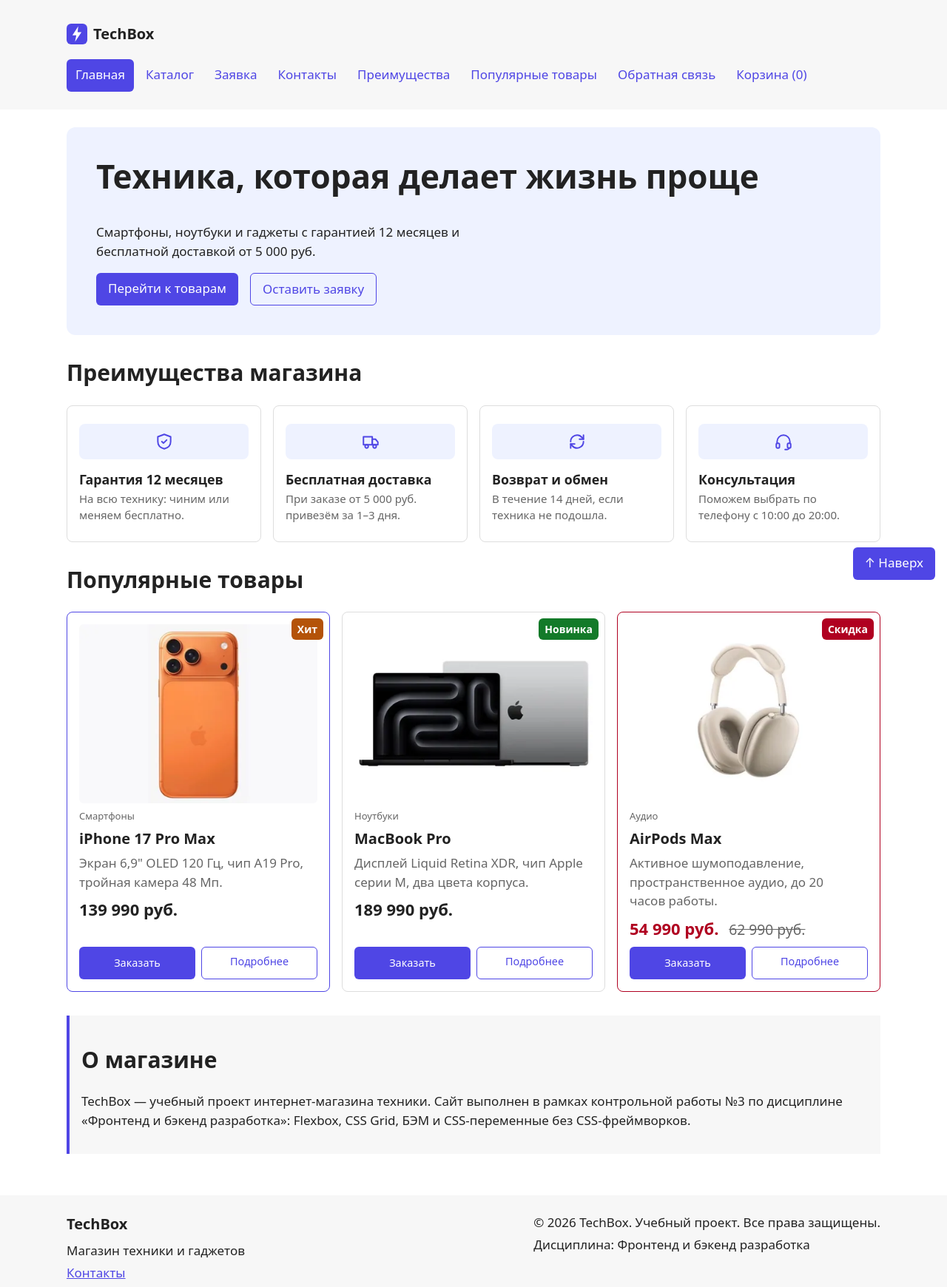
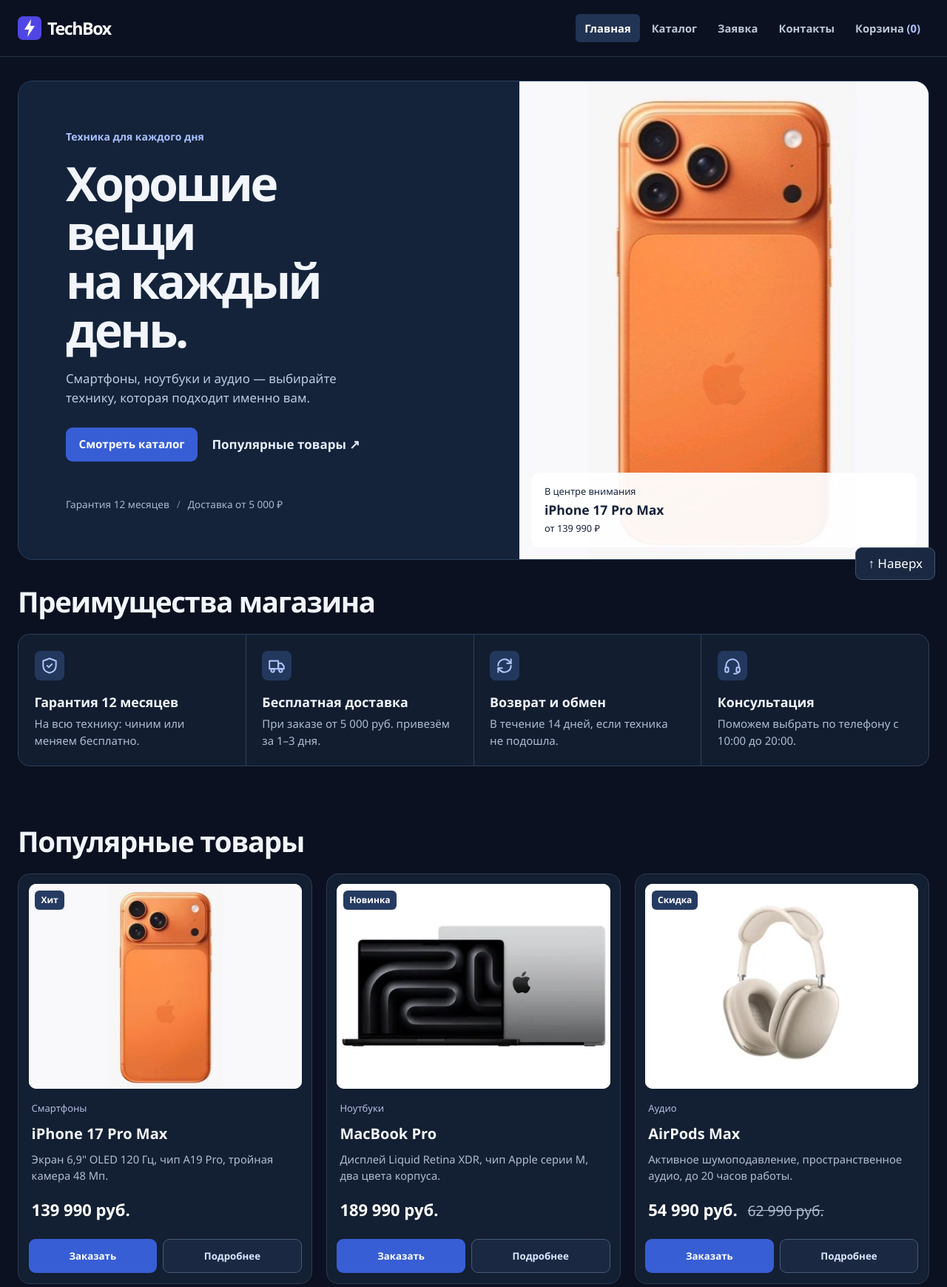
Before and after one commit to keepmeinyourmind/kr4-js-shop, a plain HTML site: page index.html in a window 1280 px wide. Shown: the top 1740 px of the page at 74% size. Drawn offline with Linux system fonts and the light colour scheme.

Commit message:
Обновить оформление магазина

```diff
--- /dev/null
+++ b/css/design.css
@@ -0,0 +1,123 @@
+/* Визуальная система TechBox */
+:root {
+  --color-bg: #0b1120;
+  --color-text: #f2f5fb;
+  --color-muted: #acb9cf;
+  --color-primary: #385ed5;
+  --color-primary-dark: #294ab5;
+  --color-border: #303e56;
+  --color-surface: #121d30;
+  --color-surface-accent: #192943;
+  --color-danger: #ff8585;
+  --color-success: #6dd7b0;
+  --color-success-bg: #183c35;
+  --container-width: 1240px;
+  color-scheme: dark;
+}
+body { background: var(--color-bg); color: var(--color-text); font-family: 'Avenir Next', 'Segoe UI', sans-serif; }
+:focus-visible { outline-color: #9bb3ff; }
+a { color: #aabfff; }
+a:hover { color: #d2dcff; }
+.site-header { background: #0b1120; border-bottom: 1px solid #233047; }
+.site-header__inner { max-width: 1290px; }
+.site-header__logo { color: #fff; font-weight: 800; font-size: 1.45rem; letter-spacing: -.06em; }
+.site-header__logo:hover { color: #fff; }
+.site-header__logo-image { width: 32px; height: 32px; }
+.site-nav__link { color: #bcc8d9; font-weight: 600; font-size: .92rem; }
+.site-nav__link:hover, .site-nav__link--active { background: #223453; color: #fff; }
+.site-menu__toggle { background: #162238; color: #fff; border-radius: 10px; }
+[data-cart-count] { color: #adc1ff; }
+.page { padding-top: 2rem; }
+.button { display: inline-flex; align-items: center; justify-content: center; gap: .5rem; min-height: 46px; padding: .7rem 1.1rem; border-radius: 9px; font-weight: 700; font-size: .95rem; line-height: 1.3; transition: background-color .18s, border-color .18s; }
+.button--primary { background: #385ed5; color: #fff; }
+.button--primary:hover { background: #294ab5; }
+.button--secondary { color: #dbe5ff; border: 1px solid #465a79; background: #1a2941; }
+.button--secondary:hover { color: #fff; background: #2a4165; border-color: #7292d6; }
+.hero { display: grid; overflow: hidden; padding: 0; background: #14233a; border: 1px solid #283d5c; border-radius: 20px; }
+.hero__content { padding: clamp(1.5rem, 5vw, 4.5rem); align-self: center; }
+.hero__eyebrow { color: #a9c1ff; font-size: .875rem; font-weight: 700; margin: 0 0 1.25rem; }
+.hero__title { max-width: 12ch; margin: 0; font-size: clamp(2.5rem, 5vw, 4.7rem); line-height: 1.03; letter-spacing: -.055em; }
+.hero__text { max-width: 43ch; margin: 1.3rem 0 1.75rem; color: #becbe0; font-size: 1.05rem; }
+.hero__actions { align-items: flex-start; gap: 1.2rem; }
+.hero__link { align-self: center; color: #e6edff; text-decoration: none; font-weight: 700; }
+.hero__link:hover { color: #fff; }
+.hero__note { margin: 3rem 0 0; color: #a7b8d1; font-size: .85rem; }
+.hero__note span { margin: 0 .4rem; color: #6a83aa; }
+.hero__showcase { position: relative; display: block; min-height: 300px; overflow: hidden; background: #f4f4f6; color: #16223a; }
+.hero__showcase:hover { color: #16223a; }
+.hero__showcase img { display: block; width: 100%; height: 100%; min-height: 300px; object-fit: cover; }
+.hero__product { position: absolute; right: 1rem; bottom: 1rem; left: 1rem; display: flex; flex-direction: column; gap: .15rem; padding: 1rem 1.15rem; background: rgba(255,255,255,.94); border-radius: 12px; font-size: .8rem; }
+.hero__product strong { font-size: 1.1rem; }
+.section { margin-bottom: clamp(3rem, 6vw, 5rem); }
+.section__title, .catalog-products__title { letter-spacing: -.035em; }
+.section__title { margin-bottom: 1.25rem; font-size: clamp(1.75rem, 3vw, 2.4rem); }
+.advantages-list { gap: 1px; overflow: hidden; border: 1px solid var(--color-border); border-radius: 16px; background: var(--color-border); }
+.advantages-list__item { border: 0; border-radius: 0; padding: 1.35rem; background: #121d30; }
+.advantages-list__icon { justify-content: flex-start; width: 40px; height: 40px; margin-bottom: 1.15rem; padding: 7px; color: #b5c8ff; background: #23385d; }
+.advantages-list__title { margin-bottom: .4rem; }
+.advantages-list__text { color: #aebcd1; line-height: 1.55; }
+.products-grid { gap: 1.15rem; }
+.product-card, .product-card--featured, .product-card--discount { gap: .7rem; padding: .85rem; border: 1px solid #2c3a51; border-radius: 16px; background: #131f32; }
+.product-card:hover { border-color: #5979b4; }
+.product-card__image { aspect-ratio: 4 / 3; object-fit: cover; border-radius: 10px; background: #f4f4f6; }
+.product-card__category { margin: .35rem .25rem 0; color: #aebee0; }
+.product-card__title, .product-card__description, .product-card__price { margin-inline: .25rem; }
+.product-card__description { color: #b1bed1; font-size: .92rem; line-height: 1.5; }
+.product-card__price, .product-card--discount .product-card__price { margin-top: .5rem; color: #fff; }
+.product-card__price-old { color: #aebbd0; }
+.product-card__actions { margin-top: auto; padding-top: .75rem; }
+.product-card__actions > * { flex: 1 1 auto; }
+.product-card__actions .button { font-size: .83rem; }
+.product-card__badge { top: 1.4rem; left: 1.4rem; right: auto; border-radius: 6px; font-size: .75rem; }
+.product-card__badge--hit, .product-card__badge--new, .product-card__badge--sale { color: #fff; background: #263b61; }
+.aside-info { padding: 1.5rem 1.75rem; border: 1px solid var(--color-border); border-radius: 14px; background: #121d30; }
+.aside-info__title { margin-top: 0; }
+.aside-info__text { max-width: 70ch; color: var(--color-muted); }
+.breadcrumbs, .breadcrumbs__link { color: #b4c4df; }
+.catalog-layout { gap: 1.5rem; }
+.catalog-filters { padding: 1.35rem; border-radius: 14px; background: #121d30; }
+.filters-form label, .order-form__label { color: #d7e1f2; font-size: .9rem; font-weight: 600; }
+.filters-form__input, .order-form__input, .order-form__select, .order-form__textarea { color: #f4f7ff; background: #0d1728; border: 1px solid #53617a; border-radius: 8px; padding: .7rem .8rem; }
+.filters-form__input:focus-visible, .order-form__input:focus-visible, .order-form__select:focus-visible, .order-form__textarea:focus-visible { outline-color: #9bb3ff; }
+.filters-form input[type='checkbox'], .order-form__checkbox { accent-color: #7795ff; }
+#catalog-count, #order-cart-summary { color: var(--color-muted); }
+#catalog-empty { padding: 1.5rem; border: 1px dashed #53617a; border-radius: 12px; color: #cbd8ea; }
+.product-detail__image { border: 0; border-radius: 16px; }
+.product-detail__category, .order-form__hint { color: var(--color-muted); }
+.product-detail__title { letter-spacing: -.04em; }
+.product-table__head-cell { background: #273e64; }
+.product-table__row-head { background: #162238; }
+.product-table__row:hover .product-table__row-head, .product-table__row:hover .product-table__cell { background: #203450; }
+.order-page { max-width: 760px; }
+.order-form, .order-dialog { color: var(--color-text); }
+.order-page .order-form { margin-top: 1.5rem; padding: clamp(1.2rem, 3vw, 2rem); border: 1px solid var(--color-border); border-radius: 16px; background: #121d30; }
+.order-dialog { border: 1px solid #405475; border-radius: 16px; background: #121d30; }
+.order-dialog::backdrop { background: rgba(2, 7, 17, .78); }
+[aria-invalid='true'] { border: 2px solid #ff8585; }
+.form-message { color: #ffaaaa; }
+.success-message { border-radius: 8px; color: #e5fff3; }
+.cart-row { padding: 1rem 0; border-color: var(--color-border); }
+.cart-total { margin: 1.5rem 0; }
+.site-footer { border-top: 1px solid #2a3951; background: #101a2b; color: #b5c2d5; }
+.site-footer__title { color: #fff; font-size: 1.5rem; letter-spacing: -.05em; }
+.to-top { border: 1px solid #405475; border-radius: 9px; background: #1a2941; }
+.to-top:hover { background: #2a4165; }
+@media (min-width: 768px) {
+  .hero { grid-template-columns: 1.1fr .9fr; min-height: 470px; }
+  .hero__showcase img { position: absolute; inset: 0; }
+  .site-header__inner { padding-block: 1rem; }
+}
+@media (min-width: 1024px) {
+  .site-header__inner { display: flex; align-items: center; justify-content: space-between; gap: 2rem; }
+  .site-nav__list { margin: 0; gap: .25rem; }
+  .site-nav__link { min-height: auto; }
+  .site-menu { flex: 0 1 auto; }
+}
+@media (max-width: 639px) {
+  .hero__actions { align-items: stretch; }
+  .hero__link { align-self: flex-start; }
+  .hero__note { margin-top: 2rem; }
+  .hero__showcase { min-height: 260px; }
+  .hero__showcase img { height: 300px; }
+  .site-footer { padding-bottom: 5rem; }
+}
--- a/index.html
+++ b/index.html
@@ -8,6 +8,7 @@
   <link rel="icon" href="images/logo.svg" type="image/svg+xml">
   <link rel="stylesheet" href="css/style.css">
   <link rel="stylesheet" href="css/responsive.css">
+  <link rel="stylesheet" href="css/design.css">
   <script src="js/data.js" defer></script>
   <script src="js/main.js" defer></script>
   <script src="js/catalog.js" defer></script>
@@ -40,15 +41,6 @@
             <li class="site-nav__item">
               <a class="site-nav__link" href="contacts.html">Контакты</a>
             </li>
-            <li class="site-nav__item">
-              <a class="site-nav__link" href="index.html#advantages">Преимущества</a>
-            </li>
-            <li class="site-nav__item">
-              <a class="site-nav__link" href="index.html#popular">Популярные товары</a>
-            </li>
-            <li class="site-nav__item">
-              <a class="site-nav__link" href="index.html#contacts">Обратная связь</a>
-            </li>
           <li class="site-nav__item"><a class="site-nav__link" href="cart.html">Корзина <span data-cart-count></span></a></li>
           </ul>
         </nav>
@@ -57,16 +49,21 @@
   </header>
 
   <main class="page" id="main" tabindex="-1">
-    <section class="hero">
-      <h1 class="hero__title">Техника, которая делает жизнь проще</h1>
-      <p class="hero__text">
-        Смартфоны, ноутбуки и гаджеты с гарантией 12 месяцев
-        и бесплатной доставкой от 5&nbsp;000&nbsp;руб.
-      </p>
-      <div class="hero__actions">
-        <a class="button button--primary" href="#popular">Перейти к товарам</a>
-        <a class="button button--secondary" href="order.html">Оставить заявку</a>
+    <section class="hero" aria-labelledby="hero-title">
+      <div class="hero__content">
+        <p class="hero__eyebrow">Техника для каждого дня</p>
+        <h1 class="hero__title" id="hero-title">Хорошие вещи<br>на каждый день.</h1>
+        <p class="hero__text">Смартфоны, ноутбуки и аудио — выбирайте технику, которая подходит именно вам.</p>
+        <div class="hero__actions">
+          <a class="button button--primary" href="catalog.html">Смотреть каталог</a>
+          <a class="hero__link" href="#popular">Популярные товары <span aria-hidden="true">↗</span></a>
+        </div>
+        <p class="hero__note">Гарантия 12 месяцев <span aria-hidden="true"> / </span> Доставка от 5 000 ₽</p>
       </div>
+      <a class="hero__showcase" href="product.html" aria-label="Подробнее об iPhone 17 Pro Max">
+        <img src="images/product-1-800.jpg" alt="iPhone 17 Pro Max" width="800" height="600">
+        <span class="hero__product"><span>В центре внимания</span><strong>iPhone 17 Pro Max</strong><span>от 139 990 ₽</span></span>
+      </a>
     </section>
 
     <section class="section" id="advantages">
@@ -163,9 +160,7 @@
     <aside class="aside-info">
       <h2 class="aside-info__title">О магазине</h2>
       <p class="aside-info__text">
-        TechBox — учебный проект интернет-магазина техники. Сайт выполнен
-        в рамках контрольной работы №3 по дисциплине «Фронтенд и бэкенд разработка»:
-        Flexbox, CSS Grid, БЭМ и CSS-переменные без CSS-фреймворков.
+        TechBox — учебный магазин техники. Выбирайте подходящие устройства в каталоге и сохраняйте понравившиеся товары в избранное.
       </p>
     </aside>
   </main>
```
Also changed, not shown: cart.html (+1 -9 lines), catalog.html (+1 -9 lines), contacts.html (+1 -9 lines), order.html (+1 -9 lines), product-2.html (+1 -9 lines), product-3.html (+1 -9 lines), product-4.html (+1 -9 lines), product-5.html (+1 -9 lines), product-6.html (+1 -9 lines), product.html (+1 -9 lines), 1 other file.
